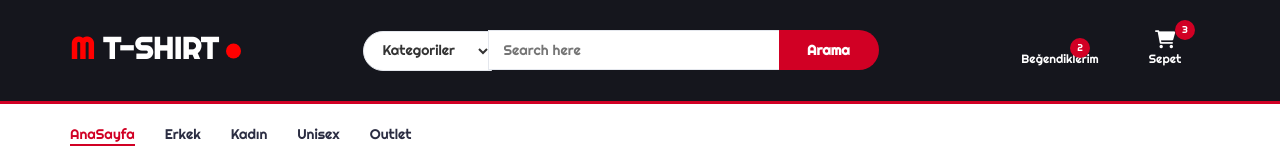
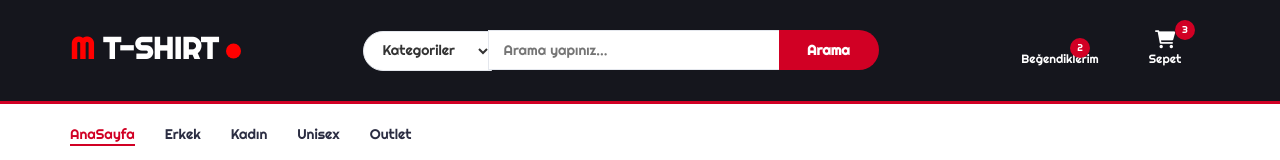
Before and after one commit to hkankyilmaz/kutez-case-customizable-modern-tshirt, a React (Create React App) app: page / in a window 1280 px wide. Shown: the top 160 px of the page. Built offline with nearby package versions, Linux system fonts and the light colour scheme; some icons are missing; a web font is replaced by a local one.

Commit message:
Update Header.jsx

```diff
--- a/src/components/Header.jsx
+++ b/src/components/Header.jsx
@@ -43,7 +43,7 @@ function Header() {
                       <option value="1">Kategori 01</option>
                       <option value="1">Kategori 02</option>
                     </select>
-                    <input className="input" placeholder="Search here" />
+                    <input className="input" placeholder="Arama yapınız..." />
                     <button className="search-btn">Arama</button>
                   </form>
                 </div>
```
